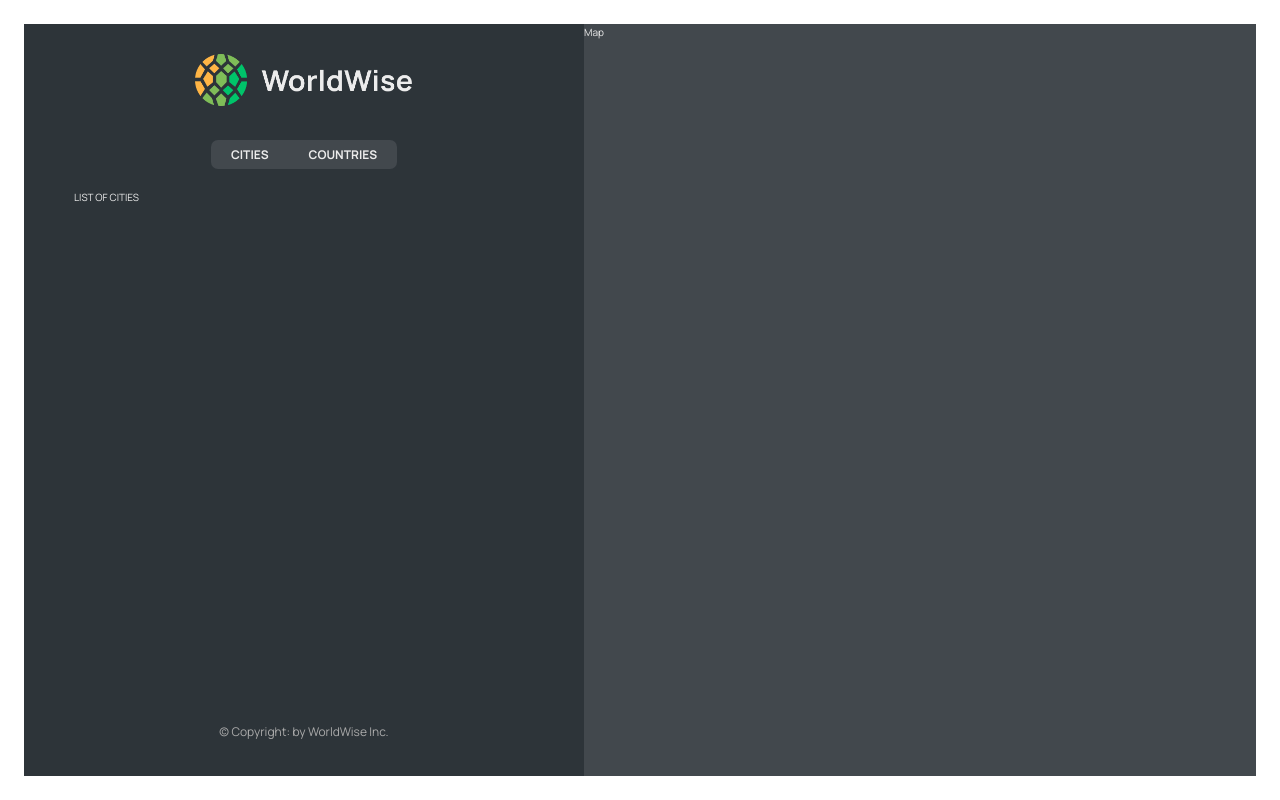
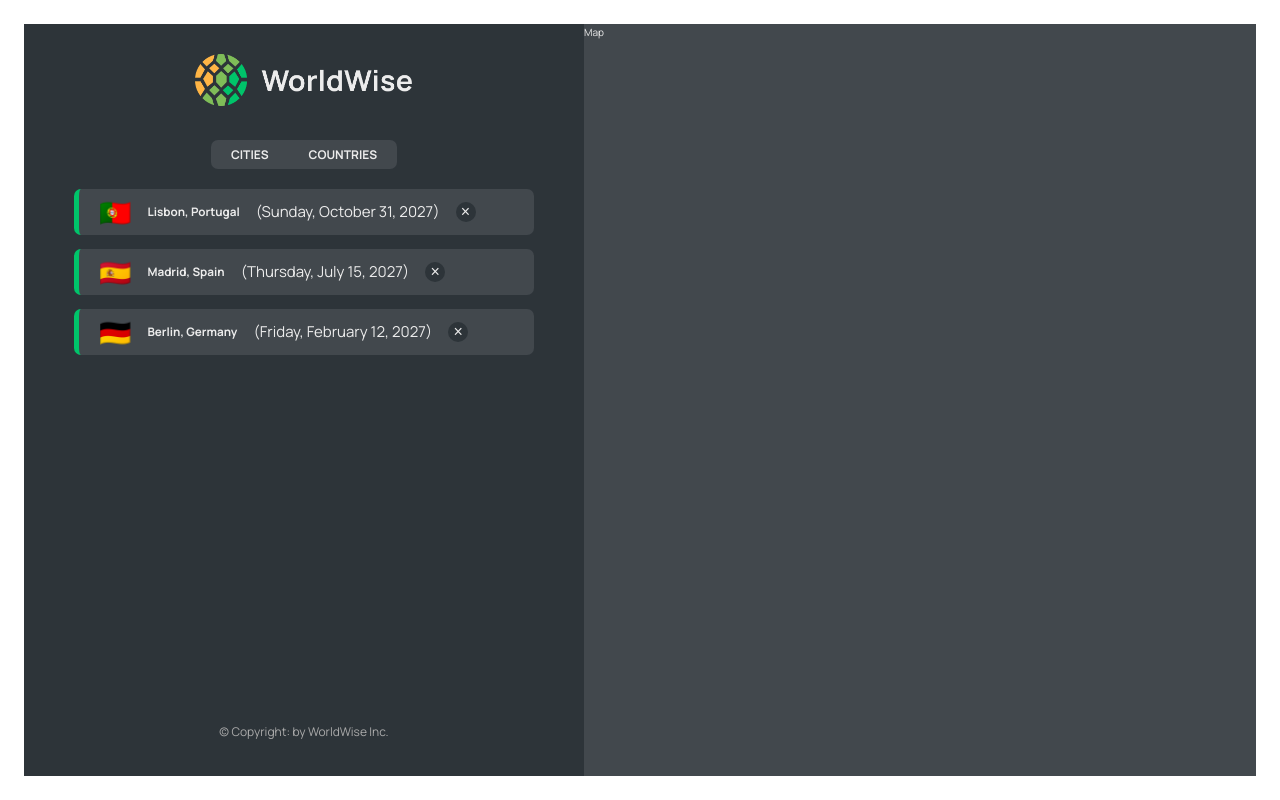
Before and after one commit to LCPengu/React-Project-Worldwise, a React (Vite) app: page /App in a window 1280 px wide. Built offline with nearby package versions, Linux system fonts and the light colour scheme; data requests are answered from the project's data file.

Commit message:
modified:   .eslintrc.cjs 	modified:   package.json 	modified:   src/App.jsx 	modified:   src/components/City.jsx 	new file:   src/components/CityItem.jsx 	modified:   src/components/CityList.jsx 	new file:   src/components/CountriesList.jsx

```diff
--- a/package.json
+++ b/package.json
@@ -8,7 +8,7 @@
     "build": "vite build",
     "lint": "eslint . --ext js,jsx --report-unused-disable-directives --max-warnings 0",
     "preview": "vite preview",
-    "server": "json-server --watch data/cities.json --port 8000 -delay 500"
+    "server": "json-server --watch data/cities.json --port 9000"
   },
   "dependencies": {
     "json-server": "^1.0.0-beta.3",
--- a/src/App.jsx
+++ b/src/App.jsx
@@ -6,8 +6,32 @@
 import AppLayout from "./pages/AppLayout";
 import Login from "./pages/Login";
 import CityList from "./components/CityList";
+import { useEffect, useState } from "react";
+import CountriesList from "./components/CountriesList";
+import City from "./components/City";
 
 function App() {
+  const [cities, setCities] = useState([]);
+  const [isLoading, setIsLoading] = useState(false);
+
+  const url = "http://localhost:9000/cities";
+
+  useEffect(function () {
+    async function fetchCities() {
+      setIsLoading(true);
+      try {
+        const response = await fetch(`${url}`);
+        const data = await response.json();
+        setCities(data);
+      } catch (error) {
+        console.error("Error fetching cities:", error);
+      } finally {
+        setIsLoading(false);
+      }
+    }
+    fetchCities();
+  }, []);
+
   return (
     <div>
       {/* Can be sued to apply effects across all webpages which are linked below to it
@@ -19,9 +43,19 @@
           <Route path="/pricing" element={<Pricing />} />
           <Route path="/login" element={<Login />} />
           <Route path="App" element={<AppLayout />}>
-            <Route index element={<CityList />} />
-            <Route path="cities" element={<CityList />} />
-            <Route path="countries" element={<p>List of countries</p>} />
+            <Route
+              index
+              element={<CityList cities={cities} isLoading={isLoading} />}
+            />
+            <Route
+              path="cities"
+              element={<CityList cities={cities} isLoading={isLoading} />}
+            />
+            <Route path="cities/:id" element={<City />} />
+            <Route
+              path="countries"
+              element={<CountriesList cities={cities} isLoading={isLoading} />}
+            />
             <Route path="form" element={<p>Forms</p>} />
           </Route>
           <Route path="*" element={<PageNotFound />} />
--- a/src/components/City.jsx
+++ b/src/components/City.jsx
@@ -1,3 +1,4 @@
+import { useParams } from "react-router-dom";
 import styles from "./City.module.css";
 
 const formatDate = (date) =>
@@ -9,6 +10,7 @@
   }).format(new Date(date));
 
 function City() {
+  const id = useParams();
   // TEMP DATA
   const currentCity = {
     cityName: "Lisbon",
@@ -51,9 +53,9 @@
         </a>
       </div>
 
-      <div>
+      {/* <div>
         <ButtonBack />
-      </div>
+      </div> */}
     </div>
   );
 }
--- /dev/null
+++ b/src/components/CityItem.jsx
@@ -0,0 +1,42 @@
+import { Link } from "react-router-dom";
+import styles from "./CityItem.module.css";
+import PropTypes from "prop-types";
+
+const formatDate = (date) =>
+  new Intl.DateTimeFormat("en", {
+    day: "numeric",
+    month: "long",
+    year: "numeric",
+    weekday: "long",
+  }).format(new Date(date));
+
+function CityItem({ city }) {
+  const { cityName, country, emoji, date, notes, position, id } = city;
+  return (
+    <li>
+      <Link to={`${id}`} className={styles.cityItem}>
+        <span className={styles.emoji}>{emoji}</span>
+        <h3 className={styles.cityName}>
+          {cityName}, {country}
+        </h3>
+        <time className={styles.date}>({formatDate(date)})</time>
+        <button className={styles.deleteBtn}>&times;</button>
+      </Link>
+    </li>
+  );
+}
+CityItem.propTypes = {
+  city: PropTypes.shape({
+    cityName: PropTypes.string,
+    country: PropTypes.string,
+    //emoji: PropTypes.string,
+    date: PropTypes.string,
+    notes: PropTypes.string,
+    position: PropTypes.shape({
+      lat: PropTypes.number,
+      lng: PropTypes.number,
+    }),
+    id: PropTypes.number,
+  }),
+};
+export default CityItem;
--- a/src/components/CityList.jsx
+++ b/src/components/CityList.jsx
@@ -1,7 +1,33 @@
+import CityItem from "./CityItem";
 import styles from "./CityList.module.css";
+import Spinner from "./Spinner";
+import PropTypes from "prop-types";
+import Message from "./Message";
 
-function CityList() {
-  return <ul className={styles.cityList}>LIST OF CITIES</ul>;
+function CityList({ cities, isLoading }) {
+  // const len = cities.length;
+  if (isLoading) {
+    return <Spinner />;
+  }
+  if (!cities.length) {
+    return (
+      <p className={styles.noCities}>
+        <Message message="Add your first city by clicking on a city on the map" />
+      </p>
+    );
+  }
+  return (
+    <ul className={styles.cityList}>
+      {cities.map((city) => (
+        <CityItem key={city.id} city={city} />
+      ))}
+    </ul>
+  );
 }
 
+CityList.propTypes = {
+  cities: PropTypes.array,
+  isLoading: PropTypes.bool,
+};
+
 export default CityList;
--- /dev/null
+++ b/src/components/CountriesList.jsx
@@ -0,0 +1,40 @@
+import styles from "./CountryList.module.css";
+import Spinner from "./Spinner";
+import PropTypes from "prop-types";
+import Message from "./Message";
+import CountryItem from "./CountryItem";
+
+function CountriesList({ cities, isLoading }) {
+  const countries = cities.reduce((acc, city) => {
+    if (!acc.map((c) => c.country).includes(city.country)) {
+      return [...acc, { country: city.country, emoji: city.emoji }];
+    } else {
+      return acc;
+    }
+  }, []);
+
+  if (isLoading) {
+    return <Spinner />;
+  }
+  if (!cities.length) {
+    return (
+      <p className={styles.noCities}>
+        <Message message="Add your first city by clicking on a city on the map" />
+      </p>
+    );
+  }
+  return (
+    <ul className={styles.countryList}>
+      {countries.map((country) => (
+        <CountryItem country={country} key={country.country} />
+      ))}
+    </ul>
+  );
+}
+
+CountriesList.propTypes = {
+  cities: PropTypes.array,
+  isLoading: PropTypes.bool,
+};
+
+export default CountriesList;
```
Also changed, not shown: .eslintrc.cjs.
